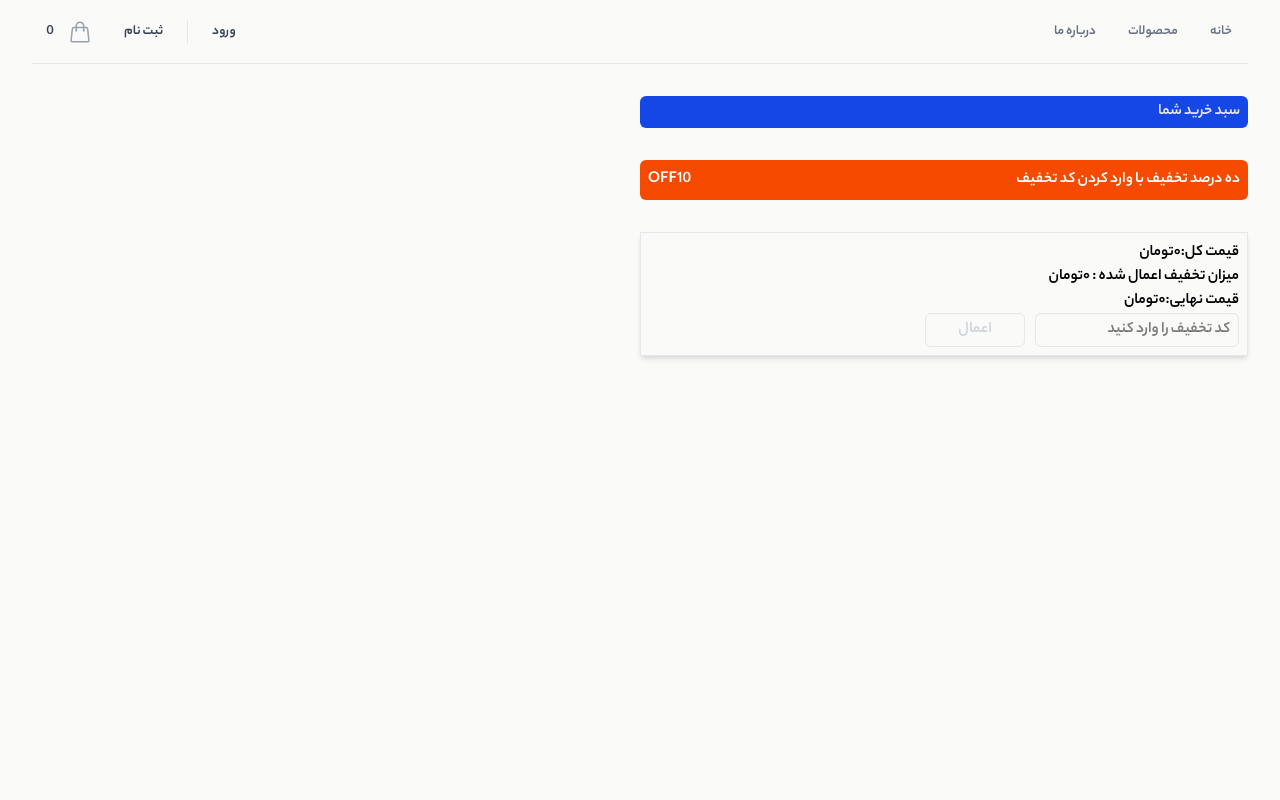
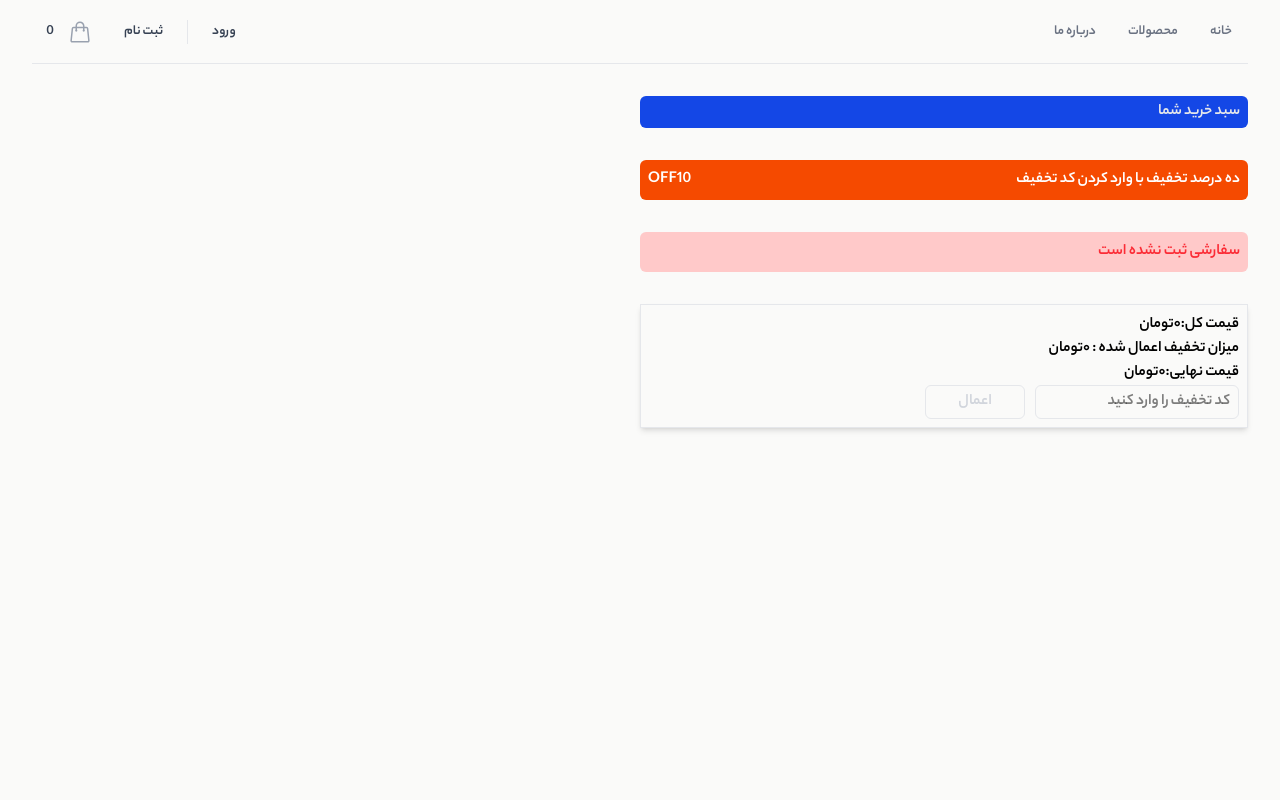
Before and after one commit to mohammadsookhtesaraei/store-nextjs, a Next.js app: page /cart in a window 1280 px wide. Shown: the top 800 px of the page. Built offline with nearby package versions, Linux system fonts and the light colour scheme; data requests are answered from the project's data file.

Commit message:
fix some bugs in  route cart

```diff
--- a/src/app/cart/page.tsx
+++ b/src/app/cart/page.tsx
@@ -63,9 +63,18 @@ const Cart = () => {
             <p className="text-white">OFF10</p>
           </div>
           <div>
-            {cartItems.map((item) => (
-              <CartList key={item.id} {...item} />
-            ))}
+            {!cartItems.length ? (
+              <p className="text-red-500 mb-8 ps-2 bg-red-200 w-6/12 rounded-md py-2">
+                {" "}
+                سفارشی ثبت نشده است
+              </p>
+            ) : (
+              <>
+                {cartItems.map((item) => (
+                  <CartList key={item.id} {...item} />
+                ))}
+              </>
+            )}
           </div>
           <div className="w-6/12 border border-gray-200 shadow-md p-2">
             <h2>قیمت کل:{totalPrice.toLocaleString("fa")}تومان</h2>
```
